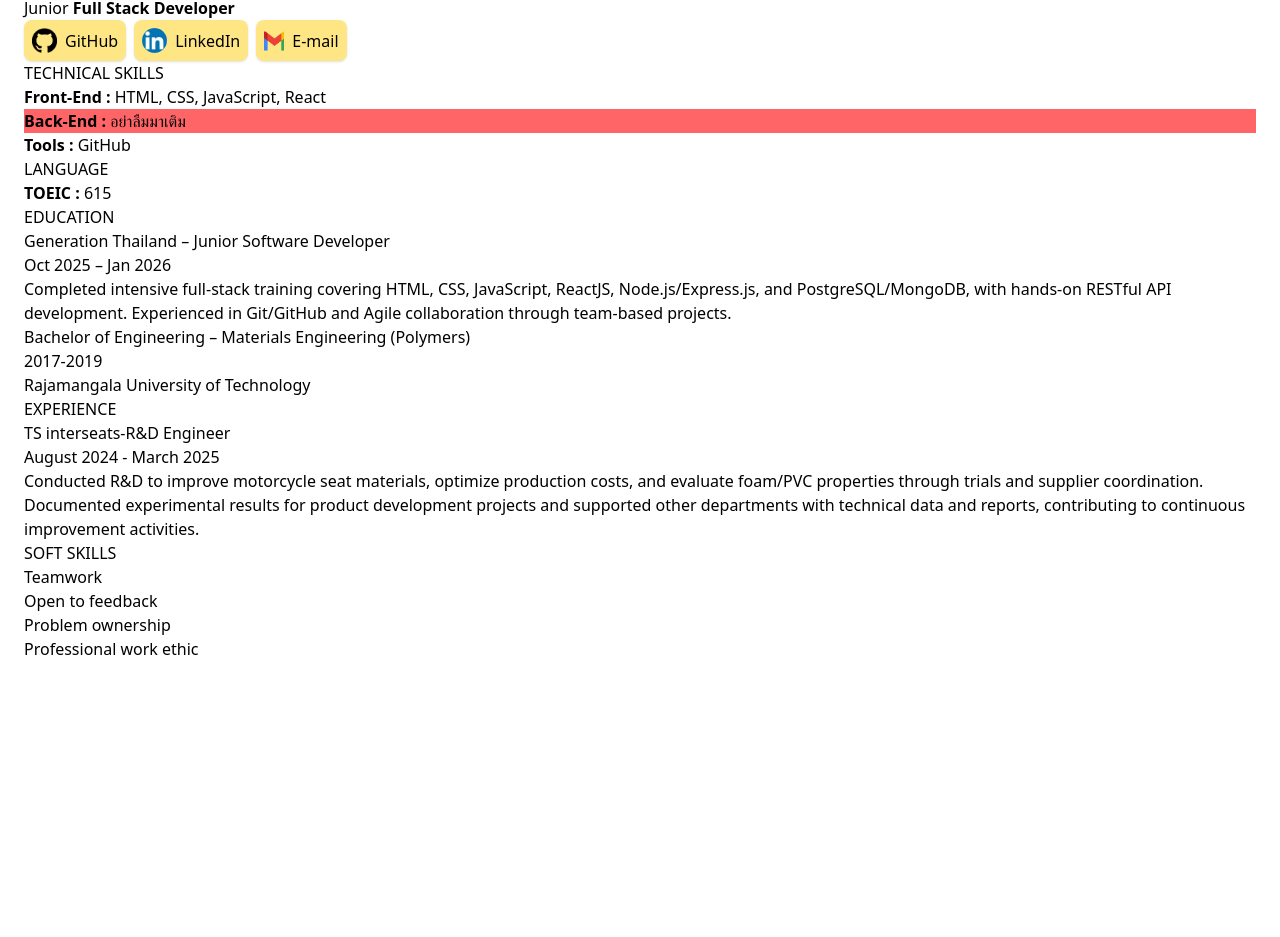
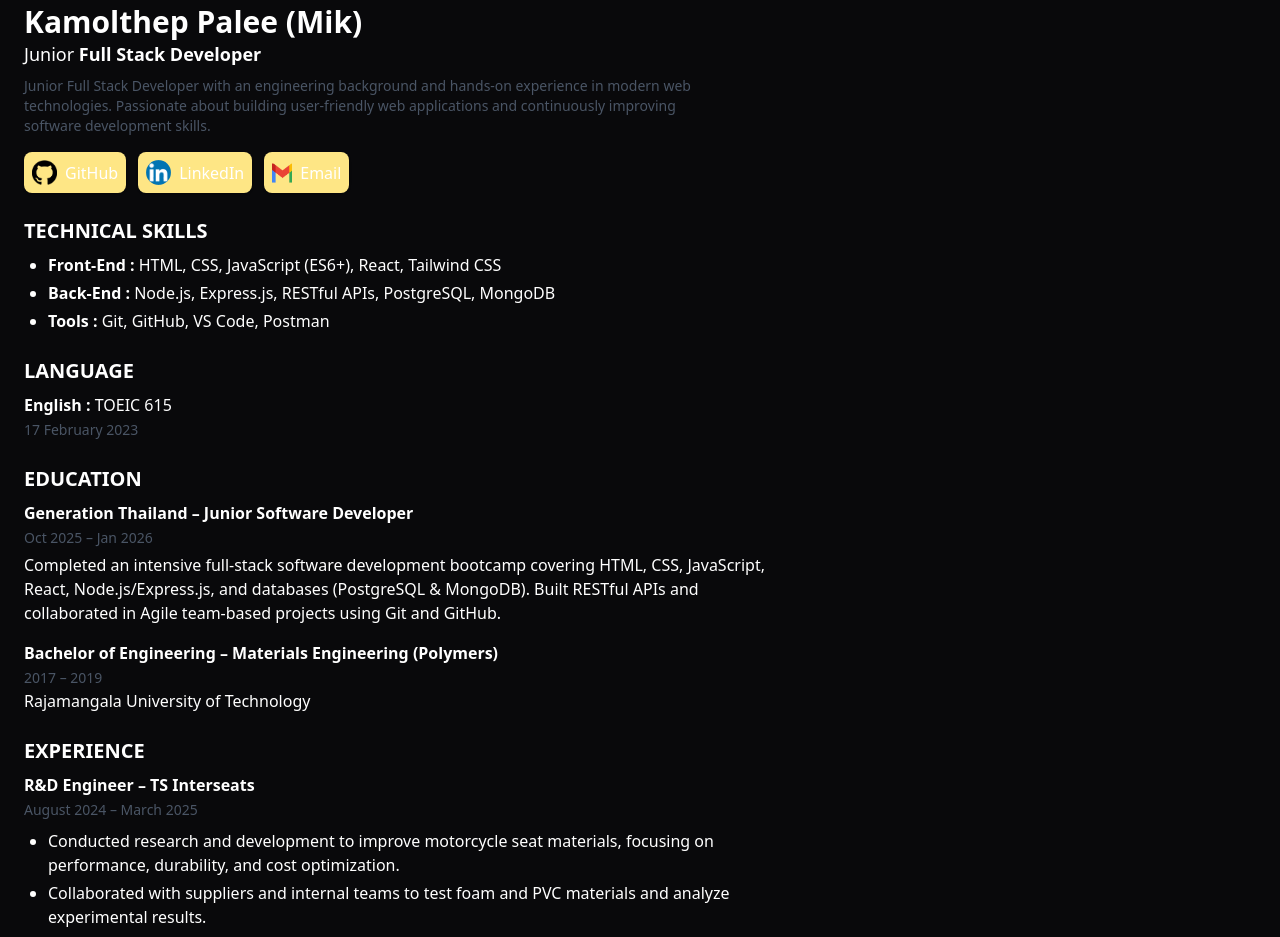
Before and after one commit to mikkamolthep/portfolio, a React (Vite) app: page /cv in a window 1280 px wide. Shown: the part 126-1063 px from the top of the page. Before the commit the page ends 803 px from the top, so only its background shows below. Built offline with nearby package versions, Linux system fonts and the light colour scheme.

Commit message:
added new info and style

```diff
--- a/src/components/Layout.jsx
+++ b/src/components/Layout.jsx
@@ -1,13 +1,14 @@
 import { Outlet } from "react-router-dom";
 import Navbar from "./Navbar";
 
-export default function Layout(){
-  return(
-    <div>
-      <Navbar/>
-      <div>
-        <Outlet/>
-      </div>
+export default function Layout() {
+  return (
+    <div className="min-h-screen bg-zinc-950 text-white">
+      <Navbar />
+
+      <main className="pt-6">
+        <Outlet />
+      </main>
     </div>
-  )
+  );
 }
--- a/src/views/AboutMe.jsx
+++ b/src/views/AboutMe.jsx
@@ -1,7 +1,35 @@
-export default function AboutMe(){
-  return(
-    <>
-    about me
-    </>
-  )
+export default function AboutMe() {
+  return (
+    <section className="max-w-4xl mx-auto px-6 py-20 text-white">
+      <h1 className="text-4xl font-bold mb-6">About Me</h1>
+
+      <p className="text-lg text-gray-300 mb-6 leading-relaxed">
+        I'm Mik, a junior full stack web developer with an engineering
+        background and hands-on working experience.
+      </p>
+
+      <p className="text-gray-400 mb-6 leading-relaxed">
+        I started my career in engineering roles where I worked with real-world
+        processes, problem-solving, and teamwork. Later, I transitioned into
+        web development and discovered my passion for building practical web
+        applications that people can actually use.
+      </p>
+
+      <p className="text-gray-400 mb-10 leading-relaxed">
+        I enjoy working across both frontend and backend, understanding how
+        systems connect together, and continuously improving my skills through
+        real projects.
+      </p>
+
+      <div>
+        <h2 className="text-2xl font-semibold mb-4">What I'm good at</h2>
+        <ul className="list-disc list-inside text-gray-400 space-y-2">
+          <li>Breaking down problems into clear and manageable tasks</li>
+          <li>Building full stack applications from frontend to backend</li>
+          <li>Working with teams and communicating technical ideas clearly</li>
+          <li>Learning new technologies and improving continuously</li>
+        </ul>
+      </div>
+    </section>
+  );
 }
--- a/src/views/CV.Jsx
+++ b/src/views/CV.Jsx
@@ -1,14 +1,20 @@
-import { Link } from "react-router-dom";
-
 export default function CV() {
   return (
-    <div className="max-w-7xl mx-auto px-6 py-4">
-      <div>
-        <h1>Kamolthep Palee (Mik)</h1>
-        <span>
+    <div className="max-w-7xl mx-auto px-6 py-6 font-sans">
+      <div className="mb-6">
+        <h1 className="text-3xl font-bold">Kamolthep Palee (Mik)</h1>
+        <span className="text-lg">
           Junior <strong>Full Stack Developer</strong>
         </span>
-        <div className="flex gap-2">
+
+        <p className="mt-2 text-sm text-gray-600 max-w-2xl">
+          Junior Full Stack Developer with an engineering background and
+          hands-on experience in modern web technologies. Passionate about
+          building user-friendly web applications and continuously improving
+          software development skills.
+        </p>
+
+        <div className="flex flex-wrap gap-3 mt-4">
           <a
             href="https://github.com/mikkamolthep?tab=repositories"
             target="_blank"
@@ -22,6 +28,7 @@ export default function CV() {
             />
             <span>GitHub</span>
           </a>
+
           <a
             href="https://www.linkedin.com/in/kamolthep-palee-188815391/"
             target="_blank"
@@ -35,6 +42,7 @@ export default function CV() {
             />
             <span>LinkedIn</span>
           </a>
+
           <a
             href="mailto:mik.kamolthep@gmail.com"
             className="p-2 bg-amber-200 rounded-lg shadow flex items-center gap-2"
@@ -44,56 +52,88 @@ export default function CV() {
               alt="gmail-logo"
               className="w-[20px] h-[20px] object-cover"
             />
-            E-mail
+            <span>Email</span>
           </a>
         </div>
       </div>
 
-      <div>
-        <h3>
-          TECHNICAL SKILLS
-        </h3>
-        <ul>
-          <li><strong>Front-End : </strong>HTML, CSS, JavaScript, React</li>
-          <li className=" bg-red-400"><strong>Back-End : </strong> อย่าลืมมาเติม</li>
-          <li><strong>Tools : </strong>GitHub</li>
+      <div className="mb-6">
+        <h3 className="text-xl font-semibold mb-2">TECHNICAL SKILLS</h3>
+        <ul className="list-disc pl-6 space-y-1">
+          <li>
+            <strong>Front-End :</strong> HTML, CSS, JavaScript (ES6+), React,
+            Tailwind CSS
+          </li>
+          <li>
+            <strong>Back-End :</strong> Node.js, Express.js, RESTful APIs,
+            PostgreSQL, MongoDB
+          </li>
+          <li>
+            <strong>Tools :</strong> Git, GitHub, VS Code, Postman
+          </li>
+        </ul>
+      </div>
+
+      <div className="mb-6">
+        <h3 className="text-xl font-semibold mb-2">LANGUAGE</h3>
+        <p>
+          <strong>English :</strong> TOEIC 615
+        </p>
+        <span className="text-sm text-gray-600">17 February 2023</span>
+      </div>
+
+      <div className="mb-6">
+        <h3 className="text-xl font-semibold mb-2">EDUCATION</h3>
+
+        <h4 className="font-semibold">
+          Generation Thailand – Junior Software Developer
+        </h4>
+        <span className="text-sm text-gray-600">Oct 2025 – Jan 2026</span>
+        <p className="mt-1 max-w-3xl">
+          Completed an intensive full-stack software development bootcamp
+          covering HTML, CSS, JavaScript, React, Node.js/Express.js, and
+          databases (PostgreSQL & MongoDB). Built RESTful APIs and collaborated
+          in Agile team-based projects using Git and GitHub.
+        </p>
+
+        <h4 className="font-semibold mt-4">
+          Bachelor of Engineering – Materials Engineering (Polymers)
+        </h4>
+        <span className="text-sm text-gray-600">2017 – 2019</span>
+        <p>Rajamangala University of Technology</p>
+      </div>
+
+      <div className="mb-6">
+        <h3 className="text-xl font-semibold mb-2">EXPERIENCE</h3>
+
+        <h4 className="font-semibold">R&D Engineer – TS Interseats</h4>
+        <span className="text-sm text-gray-600">August 2024 – March 2025</span>
+
+        <ul className="list-disc pl-6 mt-2 space-y-1 max-w-3xl">
+          <li>
+            Conducted research and development to improve motorcycle seat
+            materials, focusing on performance, durability, and cost
+            optimization.
+          </li>
+          <li>
+            Collaborated with suppliers and internal teams to test foam and PVC
+            materials and analyze experimental results.
+          </li>
+          <li>
+            Prepared technical documentation and reports to support product
+            development and continuous improvement initiatives.
+          </li>
         </ul>
       </div>
 
       <div>
-        <h3>LANGUAGE</h3>
-        <span><strong>TOEIC :</strong> 615</span>
-      </div>
-
-      <div>
-        <h3>EDUCATION</h3>
-        <h4>Generation Thailand – Junior Software Developer</h4>
-        <span>Oct 2025 – Jan 2026</span>
-        <p>Completed intensive full-stack training covering HTML, CSS, JavaScript, ReactJS, Node.js/Express.js, and PostgreSQL/MongoDB, with hands-on RESTful API development. Experienced in Git/GitHub and Agile collaboration through team-based projects.</p>
-
-        <h4>Bachelor of Engineering – Materials Engineering (Polymers)</h4>
-        <span>2017-2019</span>
-        <p>Rajamangala University of Technology</p>
-      </div>
-
-      <div>
-        <h3>EXPERIENCE</h3>
-        <h4>TS interseats-R&D Engineer</h4>
-        <span>August 2024 - March 2025</span>
-        <ol>
-          <li>Conducted R&D to improve motorcycle seat materials, optimize production costs, and evaluate foam/PVC properties through trials and supplier coordination.</li>
-          <li>Documented experimental results for product development projects and supported other departments with technical data and reports, contributing to continuous improvement activities.</li>
-        </ol>
-      </div>
-
-      <div>
-        <h3>SOFT SKILLS</h3>
-        <ol>
-          <li>Teamwork</li>
-          <li>Open to feedback</li>
-          <li>Problem ownership</li>
+        <h3 className="text-xl font-semibold mb-2">SOFT SKILLS</h3>
+        <ul className="list-disc pl-6 space-y-1">
+          <li>Team collaboration</li>
+          <li>Open to feedback and continuous learning</li>
+          <li>Strong problem ownership</li>
           <li>Professional work ethic</li>
-        </ol>
+        </ul>
       </div>
     </div>
   );
--- a/src/views/Contact.jsx
+++ b/src/views/Contact.jsx
@@ -1,45 +1,54 @@
-export default function Contact(){
-  return(
-    <>
-      <div>
+export default function Contact() {
+  return (
+    <section className="max-w-4xl mx-auto px-6 py-20 text-white">
+      <h1 className="text-4xl font-bold mb-6">Contact</h1>
+
+      <p className="text-gray-400 mb-10 max-w-xl">
+        Feel free to reach out if you'd like to connect,
+        discuss a project, or have any opportunities to share.
+      </p>
+
+      <div className="flex flex-col sm:flex-row gap-4">
         <a
           href="https://github.com/mikkamolthep?tab=repositories"
           target="_blank"
           rel="noopener noreferrer"
-            className="p-2 bg-amber-200 rounded-lg shadow flex items-center gap-2"
+          className="flex items-center gap-3 px-5 py-3 bg-amber-200 text-black rounded-lg shadow hover:bg-amber-300 transition"
         >
           <img
             src="GitHub.png"
-              alt="github-logo"
-              className="w-[25px] h-[25px] object-cover"
+            alt="GitHub logo"
+            className="w-6 h-6 object-cover"
           />
-            <span>GitHub</span>
+          <span className="font-medium">GitHub</span>
         </a>
+
         <a
           href="https://www.linkedin.com/in/kamolthep-palee-188815391/"
           target="_blank"
           rel="noopener noreferrer"
-            className="p-2 bg-amber-200 rounded-lg shadow flex items-center gap-2"
+          className="flex items-center gap-3 px-5 py-3 bg-amber-200 text-black rounded-lg shadow hover:bg-amber-300 transition"
         >
           <img
             src="LinkedIn.png"
-              alt="linkedin-logo"
-              className="w-[25px] h-[25px] rounded-full object-cover"
+            alt="LinkedIn logo"
+            className="w-6 h-6 rounded-full object-cover"
           />
-            <span>LinkedIn</span>
+          <span className="font-medium">LinkedIn</span>
         </a>
+
         <a
           href="mailto:mik.kamolthep@gmail.com"
-            className="p-2 bg-amber-200 rounded-lg shadow flex items-center gap-2"
+          className="flex items-center gap-3 px-5 py-3 bg-amber-200 text-black rounded-lg shadow hover:bg-amber-300 transition"
         >
           <img
             src="Gmail-Logo.png"
-              alt="gmail-logo"
-              className="w-[20px] h-[20px] object-cover"
+            alt="Gmail logo"
+            className="w-5 h-5 object-cover"
           />
-            E-mail
+          <span className="font-medium">Email</span>
         </a>
       </div>
-    </>
-  )
+    </section>
+  );
 }
--- a/src/views/Home.jsx
+++ b/src/views/Home.jsx
@@ -1,11 +1,37 @@
-export default function Home(){
-  return(
-    <>
-      <div>
-        <span>Hi, I am Kamolthep [Mik]</span>
-        <h1>junior <strong>Full Stack Developer</strong></h1>
-        <p>Lorem ipsum dolor sit amet consectetur, adipisicing elit. Quisquam magnam voluptatum repudiandae ratione beatae quae?</p>
+export default function Home() {
+  return (
+    <section className="min-h-[80vh] flex items-center">
+      <div className="max-w-4xl mx-auto px-6 text-white">
+        <span className="text-gray-400 text-sm tracking-wide uppercase">
+          Hi, I'm Mik
+        </span>
+
+        <h1 className="text-4xl sm:text-5xl font-bold mt-3 mb-6 leading-tight">
+          Junior <strong className="text-amber-300">Full Stack Developer</strong>
+        </h1>
+
+        <p className="text-gray-300 max-w-xl leading-relaxed mb-10">
+          Junior full stack developer with an engineering background.
+          I enjoy building practical web applications and learning
+          how real-world products are developed from frontend to backend.
+        </p>
+
+        <div className="flex gap-4">
+          <a
+            href="/projects"
+            className="px-6 py-3 bg-amber-300 text-black rounded-lg font-medium hover:bg-amber-400 transition"
+          >
+            View Projects
+          </a>
+
+          <a
+            href="/contact"
+            className="px-6 py-3 border border-gray-500 rounded-lg hover:border-amber-300 transition"
+          >
+            Contact Me
+          </a>
+        </div>
       </div>
-    </>
-  )
+    </section>
+  );
 }
```
Also changed, not shown: src/views/Project.jsx (+75 -4 lines). Lines whose indentation alone changed are shown as unchanged.
